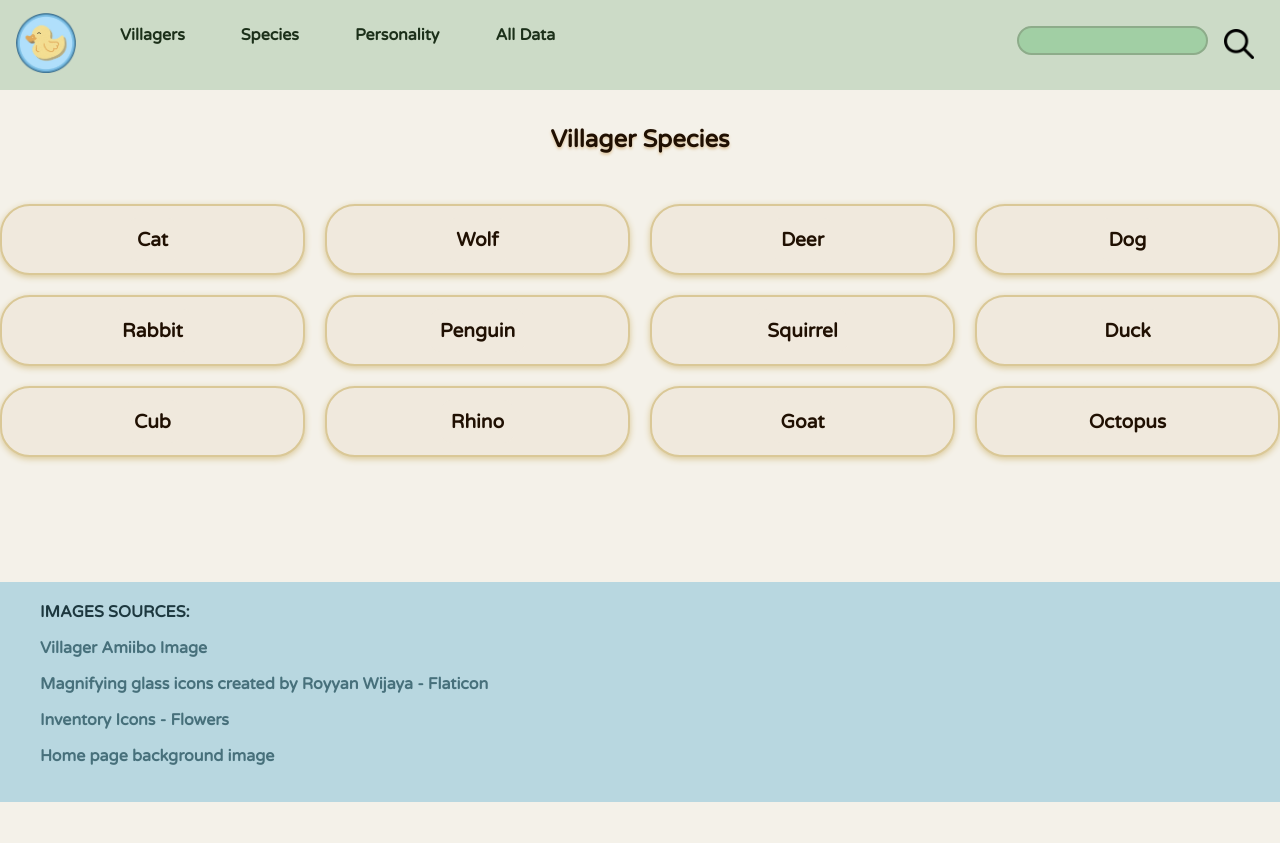
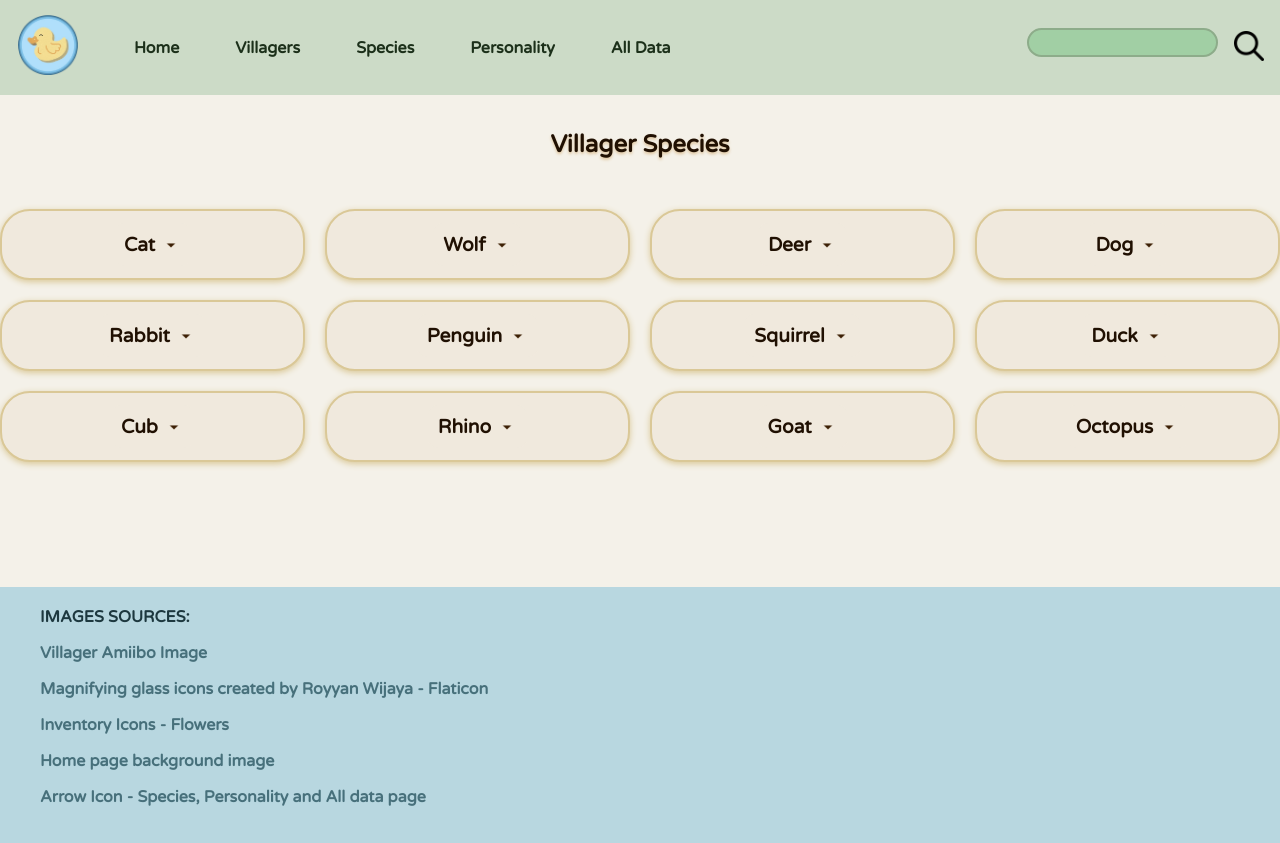
Before and after one commit to irene-jiss-65/ACNH---website, a Flask app: page /species in a window 1280 px wide; the page is wider, and only the part inside the window is pictured. Before the commit the page ends 802 px from the top of that part, so only its background shows below. Run offline with Flask 3, Linux system fonts and the light colour scheme; data comes from the database, SQL or seed files in the repository.

Commit message:
Finished up my website after doing some user testing. Made the website more user friendly

```diff
--- a/main.py
+++ b/main.py
@@ -1,16 +1,37 @@
+"""
+This python file displays data about Animal Crossing New Horizons.
+
+Uses Flask to connect to a database
+Connects to a popular villager database, displaying the data in various forms
+Users view displayed data, navigate pages, search data
+and sort the data displayed
+"""
+
 from flask import Flask, render_template, request
 import sqlite3
 from sqlite3 import Error
 
+
 app = Flask(__name__)
 DATABASE = "ACNHPopularVillagers.db"
 
+
+# App route that displays the home page
 @app.route("/")
 def render_home():
+    """Render the home page HTML."""
     return render_template("index.html")
 
+
+# App route that renders webpage with all the villagers
 @app.route("/villagers")
 def render_webpage():
+    """
+    Make a webpage that contains villagers with their name, species and image.
+
+    Fetch the name, species and villagers image from database
+    Render an HTML template with the recieved data
+    """
     query = "SELECT Name, Species, VillagerImage FROM popular_villagers"
     con = create_connection(DATABASE)
     print(con)
@@ -21,12 +42,20 @@ def render_webpage():
     villager_list = cur.fetchall()
     con.close()
     print(villager_list)
-   # title = name_type.upper()
     return render_template("villagers.html", villager=villager_list)
 
+
+# App route that renders webpage with a table of full database
 @app.route("/alldata")
 def render_alldata():
-    query = "SELECT Name, Species, Personality, Birthday, VillagerImage FROM popular_villagers"
+    """
+    Receive all the data in the database.
+
+    Execute a query that fetches all the records
+    Return a rendered HTML with all of the data
+    """
+    query = "SELECT Name, Species, Personality, Birthday, \
+          VillagerImage FROM popular_villagers"
     con = create_connection(DATABASE)
     print(con)
     cur = con.cursor()
@@ -36,11 +65,18 @@ def render_alldata():
     villager_list = cur.fetchall()
     con.close()
     print(villager_list)
-   # title = name_type.upper()
     return render_template("alldata.html", villager=villager_list)
 
+
+# App route that renders webpage that displays each unique species
 @app.route("/species")
 def render_species():
+    """
+    Receive the villagers from the database and sort them by species.
+
+    Creates a zip dictionary that links each name and image to the species
+    Return a dictionary of species with corresponding name and image
+    """
     query = "SELECT Name, Species, VillagerImage FROM popular_villagers"
     con = create_connection(DATABASE)
     print(con)
@@ -51,25 +87,35 @@ def render_species():
     villager_data = cur.fetchall()
     con.close()
     print(villager_data)
-   # title = name_type.upper()
-    species_dict = {} # Create a dictionary of species
+    species_dict = {}  # Create a dictionary of species
 
     for name, species, image in villager_data:
         if species not in species_dict:
-            species_dict[species] = {'villagers': [], 'images': []} # Make a list of names for each species
+            # Make a list of names for each species (empty)
+            species_dict[species] = {'villagers': [], 'images': []}
+
+        # Append name and image to corresponding species
         species_dict[species]['villagers'].append(name)
-        species_dict[species]['images'].append(image) # append each name to specific species
+        species_dict[species]['images'].append(image)
 
+    # Zip the dictionary in order to have the correct correspondence
     species_dict_zipped = {}
     for species, data in species_dict.items():
-        species_dict_zipped[species] = list(zip(data['villagers'], data['images']))
+        species_dict_zipped[species] = \
+            list(zip(data['villagers'], data['images']))
+
+    return render_template("species.html", species_dict=species_dict_zipped)
 
 
-
-    return render_template("species.html", species_dict = species_dict_zipped)
-
+# App route that renders a webpage displaying unique personality
 @app.route("/personality")
 def render_personality():
+    """
+    Receive the Personality of each villager.
+
+    Make a dictionary that matches each name and image to the personality
+    Zip the dictionary
+    """
     query = "SELECT Name, Personality, VillagerImage FROM popular_villagers"
     con = create_connection(DATABASE)
     print(con)
@@ -80,52 +126,71 @@ def render_personality():
     villager_data = cur.fetchall()
     con.close()
     print(villager_data)
-   # title = name_type.upper()
-    personality_dict = {} # Create a dictionary of Personalities
+    personality_dict = {}  # Create a dictionary of personalities
 
     for name, personality, image in villager_data:
         if personality not in personality_dict:
-            personality_dict[personality] = {'villagers': [], 'images':[]} # Make a list of names for each personality
+            # Make a list of names for each personality
+            personality_dict[personality] = {'villagers': [], 'images': []}
+        # Append each name and image to specific species
         personality_dict[personality]['villagers'].append(name)
-        personality_dict[personality]['images'].append(image) # append each name to specific species
+        personality_dict[personality]['images'].append(image)
 
+    # Zip dictionary that corresponds the name and image to the personality
     personality_dict_zipped = {}
     for personality, data in personality_dict.items():
-        personality_dict_zipped[personality] = list(zip(data['villagers'], data['images']))
+        personality_dict_zipped[personality] = \
+            list(zip(data['villagers'], data['images']))
 
-    return render_template("personality.html", personality_dict = personality_dict_zipped)
+    return render_template("personality.html", personality_dict=personality_dict_zipped)
 
+
+# App route that allows users to search for data
 @app.route('/search', methods=['GET', 'POST'])
 def render_search():
     """
-    Find all records which contain the search item
+    Find all records which contain the search item.
+
     :POST contains the search value
-    :returns a rendered webpage"""
-
-    search =request.form['search']
+    :returns a rendered webpage
+    """
+    search = request.form['search']
     title = "Search for " + search
-    query = "SELECT Name, Personality, Species, Birthday, VillagerImage FROM popular_villagers WHERE " \
-            "Name LIKE ? OR Personality LIKE ? OR Species LIKE ? OR Birthday LIKE ? OR VillagerImage Like ?"
+    query = "SELECT Name, Personality, Species, Birthday, VillagerImage \
+            FROM popular_villagers WHERE  \
+            Name LIKE ? OR Personality LIKE ? OR Species LIKE ? \
+            OR Birthday LIKE ? OR VillagerImage Like ?"
     search = "%" + search + "%"
-    con=create_connection(DATABASE)
+    con = create_connection(DATABASE)
     cur = con.cursor()
     cur.execute(query, (search, search, search, search, search))
     villager_list = cur.fetchall()
     con.close()
 
-    return render_template ("alldata.html", villager=villager_list, title=title)
+    # User searches something invalid
+    no_results = len(villager_list) == 0
 
+    return render_template("alldata.html", villager=villager_list, title=title, no_results=no_results)
+
+
+# App route that sorts the records in the All Data page - alphabetically
 @app.route('/sort')
 def render_sortpage():
+    """
+    Sort out the columns by alphabetical order.
+
+    Allow the user to change the order of the columns (ascending or descending)
+    """
     sort = request.args.get('sort')
-    order= request.args.get('order', 'asc')
+    order = request.args.get('order', 'asc')
 
     if order == 'asc':
         new_order = 'desc'
     else:
         new_order = 'asc'
 
-    query = "SELECT Name, Species, Personality, Birthday, VillagerImage from popular_villagers ORDER BY " + sort + " " + order
+    query = "SELECT Name, Species, Personality, Birthday, VillagerImage \
+        FROM popular_villagers ORDER BY " + sort + " " + order
 
     con = create_connection(DATABASE)
     cur = con.cursor()
@@ -136,22 +201,40 @@ def render_sortpage():
 
     return render_template('alldata.html', villager=villager_list, order=new_order, sort=sort)
 
+
+# Function that gets all the records from database
 def get_names(name_type):
+    """
+    Get a list of villagers.
+
+    Match them to the correct species
+    Change all their names to UPPER
+    """
     title = name_type.upper()
-    query = "SELECT Name, Personality, Species, VillagerImage FROM popular_villagers WHERE Species=?"
+    query = "SELECT Name, Personality, Species, VillagerImage \
+        FROM popular_villagers WHERE Species=?"
     con = create_connection(DATABASE)
     cur = con.cursor()
 
-    #Query the Database
+    # Query the Database
     cur.execute(query, (title,))
     name_list = cur.fetchall()
     con.close()
     print(name_list)
     return name_list
 
+
+# Function that takes each unique species from database
 def get_species():
+    """
+    Fetch all of the distinct(unique) species from the database.
+
+    Sort the list alphabeitcally
+    Returns the list
+    """
     con = create_connection(DATABASE)
-    query = "SELECT DISTINCT Species FROM popular_villagers ORDER BY Species ASC"
+    query = "SELECT DISTINCT Species FROM popular_villagers \
+        ORDER BY Species ASC"
 
     cur = con.cursor()
     cur.execute(query)
@@ -163,12 +246,14 @@ def get_species():
     return records
 
 
+# Function that connects to the database
 def create_connection(db_file):
     """
-    Create a connection to the database
+    Create a connection to the database.
+
     :parameter  db_file - the name of the file
-    :returns    connection - a connection to the database"""
-
+    :returns    connection - a connection to the database
+    """
     try:
         connection = sqlite3.connect(db_file)
         return connection
@@ -176,8 +261,6 @@ def create_connection(db_file):
         print(e)
     return None
 
+
 if __name__ == "__main__":
     app.run(host='0.0.0.0', port=81, debug=True)
-
-
-#font-family: 'Ubuntu', 'Lucida Grande', 'Lucida Sans Unicode', 'Geneva', 'Verdana', sans-serif;
--- a/static/css/styles.css
+++ b/static/css/styles.css
@@ -70,7 +70,6 @@ nav {
     gap: 20px;
     background-color: #ccdbc7;
     margin: 0;
-    padding: 10px;
     flex-wrap: wrap;
 }
 
@@ -118,6 +117,7 @@ nav ul {
     padding: 0;
     margin: 0;
     gap: 20px;
+    align-items: center;
 }
 
 nav li a{
@@ -329,6 +329,9 @@ details {
     padding: 10px;
     border-radius: 10px;
     background: #f0e9dd;
+    display: flex;
+    justify-content: center;
+    flex-direction: column;
 }
 
 summary {
@@ -336,15 +339,31 @@ summary {
     font-weight: bold;
     font-size: 1.2em;
     list-style: none;
+    display: inline-flex;
+    align-items: center;
+    justify-content: center;
+    gap: 6px;
 }
 
 summary:hover {
-    color: #4f75b8;
+    color: #5c4320;
     background-color: #e5d6bb;
     padding-left: 20px;
     padding-right: 20px;
     border-radius: 5px;
 
+}
+
+.arrow {
+    width: 20px;
+    height: auto;
+    transform: translateY(1px);
+    transition: transform 0.3s ease;
+}
+
+details[open] .arrow {
+    transform: rotate(180deg);
+    transition: transform 0.3s ease;
 }
 
 .villager-list {
--- a/templates/base.html
+++ b/templates/base.html
@@ -13,11 +13,15 @@
 
         <nav>
             <ul>
-                <a href="/">
-                    <button>
-                        <img src="/static/images/acnh-logo-final.png" width="60">
-                    </button>
-                </a>
+                <li>
+                    <a href="/">
+                            <img src="/static/images/acnh-logo-final.png" width="60">
+
+                    </a>
+                </li>
+                <li>
+                    <a href="/">Home</a>
+                </li>
                 <li>
                     <a href="/villagers">Villagers</a>
                 </li>
@@ -32,6 +36,7 @@
                     <a href="/alldata">All Data</a>
                 </li>
             </ul>
+
 
             <form method="POST" action="/search">
                 <input type="text" name="search" id="search">
@@ -60,6 +65,9 @@
         <p>
             <a href="https://www.missknown.com/animal-crossing-the-burnout/">Home page background image</a>
         </p>
+        <p>
+            <a href="https://fonts.google.com/icons?selected=Material+Symbols+Outlined:arrow_drop_down:FILL@0;wght@400;GRAD@0;opsz@48&icon.size=50&icon.color=%233d2005">Arrow Icon - Species, Personality and All data page</a>
+        </p>
 
 
     </footer>
--- a/templates/personality.html
+++ b/templates/personality.html
@@ -6,7 +6,10 @@
     {% for personality, villager_image_pairs in personality_dict.items() %}
         <article>
             <details>
-                <summary>{{ personality }}</summary>
+                <summary>
+                    {{ personality }}
+                    <img src="/static/images/arrow-real.png" class="arrow">
+                </summary>
                 <div class="villager-list">
                     {% for villager, image in villager_image_pairs %}
                         <div class="villager-item">
--- a/templates/species.html
+++ b/templates/species.html
@@ -6,12 +6,19 @@
         <article>
             <details>
 
-                <summary>{{ species }}</summary>
+                <summary>
+                    {{ species }}
+                    <img src="/static/images/arrow-real.png" class="arrow">
+                </summary>
+
 
                 <div class="villager-list">
                     {% for villager, image in villager_image_pairs %}
                         <div class="villager-item">
-                            <p>{{ villager }}</p>
+                            <p>{{ villager }}
+                            </p>
+
+
                             <p>
                                 <div class="card">
                                     <img src="/static/images/{{image}}.jpg" class="amiibo-image-species" alt="{{image}}">
```
Also changed, not shown: templates/alldata.html (+33 -6 lines), static/images/arrow-real.png (added).
